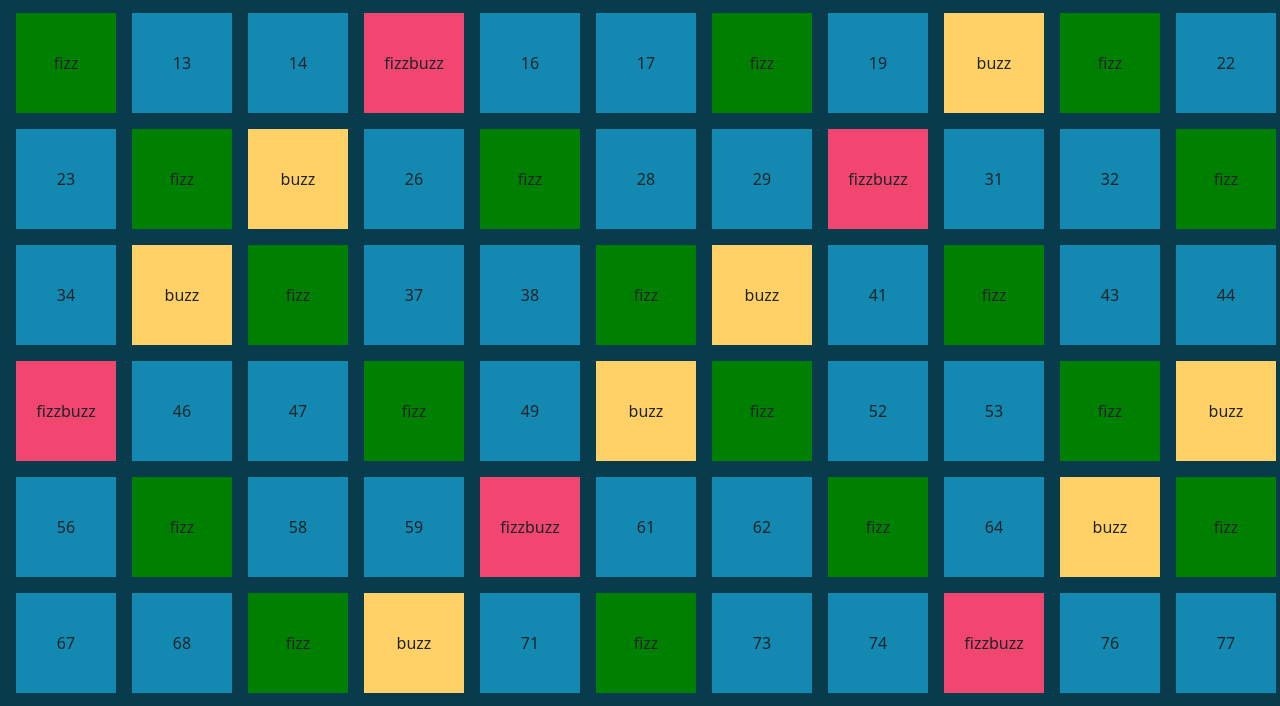
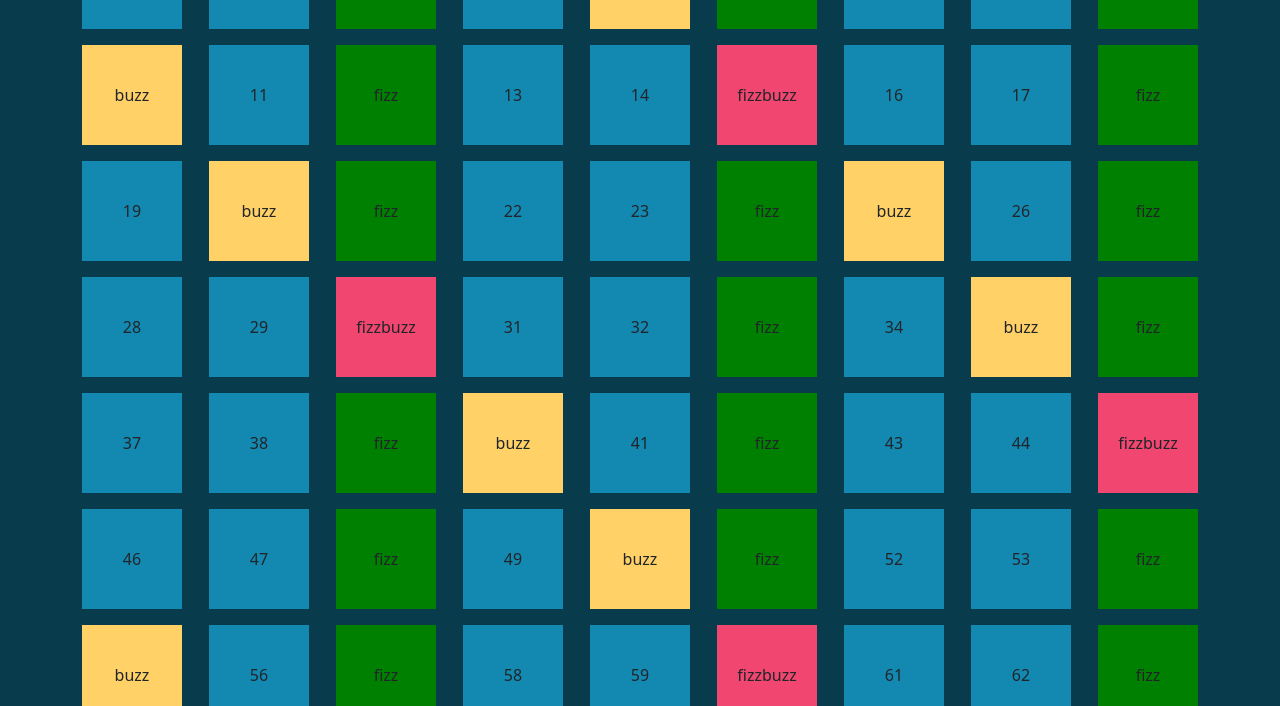
Before and after one commit to MirkoCifelli/js-fizzbuzz, a plain HTML site: page index.html in a window 1280 px wide. Shown: the part 167-873 px from the top of the page. Drawn offline with nearby package versions, Linux system fonts and the light colour scheme.

Commit message:
Add container

```diff
--- a/index.html
+++ b/index.html
@@ -11,14 +11,17 @@
 </head>
 <body>
     <header>
-        <h2 class="text-center fs-1 mt-2 text-white ">
+        <h2 class="text-center fs-1 my-4 text-white ">
             FizzBuzzDOM
         </h2>
     </header>
     <!-- Inizio Main -->
     <main>
-        <div id="elements">
+        <div class="container">
 
+          <div id="elements">
+
+            </div>
         </div>
     </main>
     <!-- Fine Main -->
--- a/js/scripts.js
+++ b/js/scripts.js
@@ -5,9 +5,9 @@ const container = document.getElementById('elements');
 
 for (let i = 1; i<= 100;i++) {
    const divContainer = document.createElement('div');
-   divContainer.classList.add('div-interno');
+    divContainer.classList.add('div-interno');
     container.append(divContainer);
-    container.classList.add('d-flex','flex-wrap','gap-3','ms-3');
+    container.classList.add('d-flex','flex-wrap','gap-3','justify-content-between');
     divContainer.classList.add('d-flex','justify-content-center','align-items-center');
 
     if (i % 3 == 0 && i % 5 == 0) {
```
